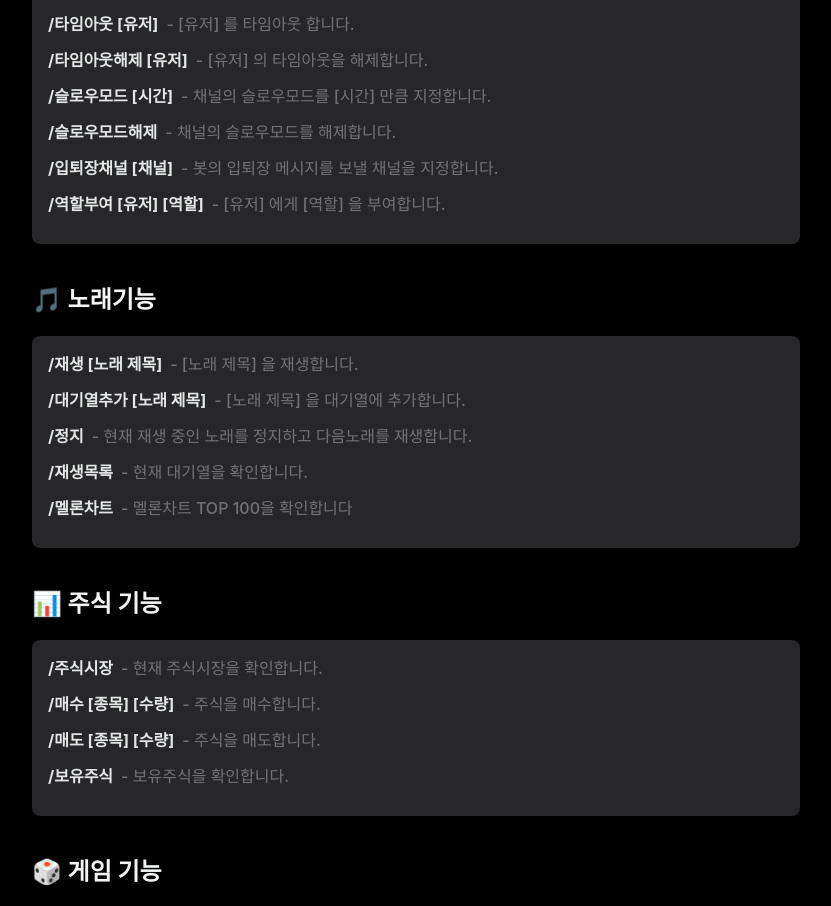
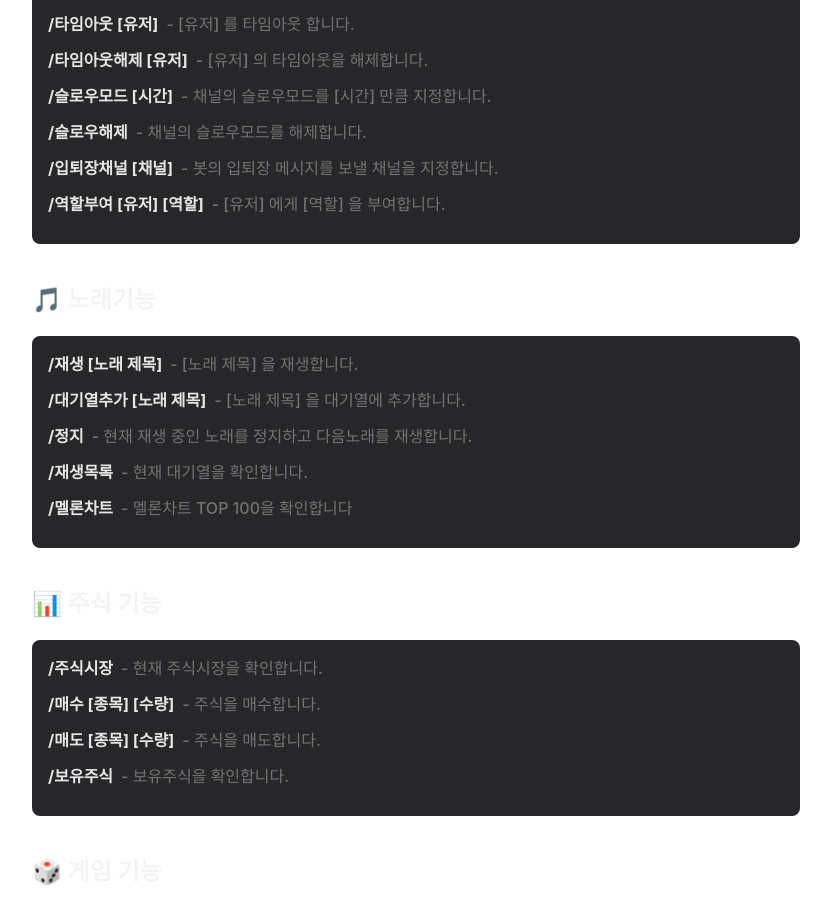
Before and after one commit to corche/adminBot, a React (Vite) app: page /help in a window 1280 px wide. Shown: the part 1020-1926 px from the top of the page, without its empty margins (224-1055 px from the left). Built offline with nearby package versions, Linux system fonts and the light colour scheme; a web font is replaced by a local one.

Commit message:
배경변경경

```diff
--- a/src/Help.tsx
+++ b/src/Help.tsx
@@ -6,7 +6,7 @@ export default function Help() {
   return (
     <>
       <Nav />
-      <div className="px-[20vw] mt-[80px] flex flex-col gap-10 bg-black text-white">
+      <div className="px-[20vw] mt-[80px] flex flex-col gap-10 bg-white text-black">
         {/** Banner Image **/}
         <div className="flex justify-center mb-5">
           <img src={helpImage} alt="Help Image" style={{ width: "200px", height: "auto" }} />
@@ -59,7 +59,7 @@ export default function Help() {
               { command: "/타임아웃 [유저]", description: "[유저] 를 타임아웃 합니다." },
               { command: "/타임아웃해제 [유저]", description: "[유저] 의 타임아웃을 해제합니다." },
               { command: "/슬로우모드 [시간]", description: "채널의 슬로우모드를 [시간] 만큼 지정합니다." },
-              { command: "/슬로우모드해제", description: "채널의 슬로우모드를 해제합니다." },
+              { command: "/슬로우해제", description: "채널의 슬로우모드를 해제합니다." },
               { command: "/입퇴장채널 [채널]", description: "봇의 입퇴장 메시지를 보낼 채널을 지정합니다." },
               { command: "/역할부여 [유저] [역할]", description: "[유저] 에게 [역할] 을 부여합니다." },
             ].map(({ command, description }, index) => (
```
